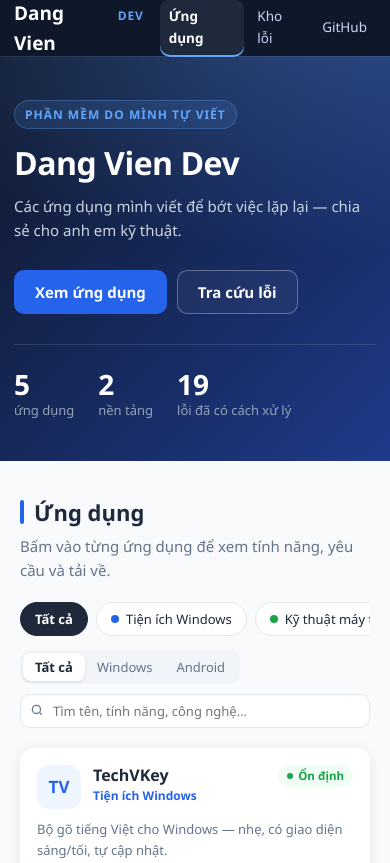
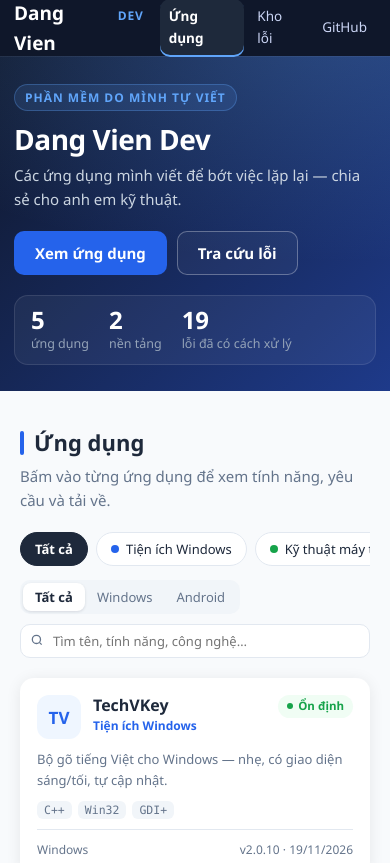
Before and after one commit to dangvien-dev/dangvien-dev.github.io, a plain HTML site: page index.html in a window 390 px wide. Shown: the top 863 px of the page. Drawn offline with Linux system fonts and the light colour scheme.

Commit message:
Thu gọn khối mở đầu: padding, cỡ chữ; số liệu sang cột phải
Desktop 1536x730: chiều cao khối mở đầu ~460px -> 253px, danh sách ứng dụng
hiện ngay màn hình đầu. Kho lỗi: 269px. Mobile: số liệu xuống dưới nút.

Co-Authored-By: Claude Opus 5.5 <noreply@anthropic.com>
Claude-Session: https://claude.ai/code/session_01LMCmqaxqyUQGciBAbCgPpk

```diff
--- a/assets/app.js
+++ b/assets/app.js
@@ -196,13 +196,15 @@
     const platforms = [...new Set(TOOLS.map((t) => t.platform))].filter(Boolean);
     app.innerHTML = `
       <section class="hero-band">
-        <div class="wrap hero-in">
+        <div class="wrap hero-in hero-grid">
+          <div>
           <span class="eyebrow">Phần mềm do mình tự viết</span>
           <h1>${esc(SITE.title || "Dang Vien Dev")}</h1>
           <p>${esc(SITE.subtitle || "")}</p>
           <div class="hero-cta">
             <a class="btn primary lg" href="#apps" id="go-apps">Xem ứng dụng</a>
             ${FIXES.length ? `<a class="btn ghost lg" href="#/loi">Tra cứu lỗi</a>` : ""}
+          </div>
           </div>
           <div class="stats">
             <div><b>${TOOLS.length}</b><span>ứng dụng</span></div>
--- a/assets/style.css
+++ b/assets/style.css
@@ -236,30 +236,31 @@ main { min-height: 60vh; }
     linear-gradient(135deg, #0F172A 0%, #1E3A8A 100%);
   color: #fff;
 }
-.hero-in { padding: 72px 24px 64px; }
-.hero-band.small .hero-in { padding: 34px 24px 38px; }
+.hero-in { padding: 40px 24px 36px; }
+.hero-grid { display: grid; grid-template-columns: 1fr auto; align-items: end; gap: 32px; }
+.hero-band.small .hero-in { padding: 28px 24px 30px; }
 .eyebrow {
   display: inline-block; font-size: 12px; font-weight: 700; letter-spacing: 1px; text-transform: uppercase;
   color: var(--accent-light); background: rgba(96,165,250,.12); border: 1px solid rgba(96,165,250,.3);
-  padding: 4px 10px; border-radius: 999px; margin-bottom: 16px;
+  padding: 3px 10px; border-radius: 999px; margin-bottom: 12px;
 }
-.hero-band h1 { font-size: 44px; line-height: 1.15; margin: 0 0 12px; letter-spacing: -.5px; }
-.hero-band.small h1 { font-size: 32px; margin-bottom: 8px; }
-.hero-band p { margin: 0; max-width: 680px; color: #CBD5E1; font-size: 17px; }
+.hero-band h1 { font-size: 36px; line-height: 1.15; margin: 0 0 8px; letter-spacing: -.5px; }
+.hero-band.small h1 { font-size: 30px; margin-bottom: 6px; }
+.hero-band p { margin: 0; max-width: 680px; color: #CBD5E1; font-size: 16px; }
 .hero-band.small p { font-size: 14.5px; }
 .hero-band p b { color: #fff; }
-.hero-cta { display: flex; gap: 10px; flex-wrap: wrap; margin-top: 28px; }
+.hero-cta { display: flex; gap: 10px; flex-wrap: wrap; margin-top: 20px; }
 .btn.lg { padding: 11px 20px; font-size: 15px; }
 .btn.ghost { color: #fff; border-color: rgba(255,255,255,.3); background: rgba(255,255,255,.04); }
 .btn.ghost:hover { background: rgba(255,255,255,.1); }
-.stats { display: flex; gap: 40px; flex-wrap: wrap; margin-top: 44px; padding-top: 24px; border-top: 1px solid rgba(255,255,255,.12); }
+.stats { display: flex; gap: 28px; flex-wrap: wrap; padding: 14px 22px; border-radius: 14px; background: rgba(255,255,255,.05); border: 1px solid rgba(255,255,255,.1); }
 .stats div { display: flex; flex-direction: column; }
-.stats b { font-size: 28px; line-height: 1.1; }
-.stats span { color: #94A3B8; font-size: 13px; }
+.stats b { font-size: 24px; line-height: 1.15; }
+.stats span { color: #94A3B8; font-size: 12.5px; white-space: nowrap; }
 .hero-band .crumb { margin-bottom: 14px; }
 .hero-band .crumb a, .hero-band .crumb span { color: #94A3B8; }
 .hero-band .crumb a:hover { color: #fff; }
-.search.big { display: block; margin-top: 22px; max-width: 620px; }
+.search.big { display: block; margin-top: 18px; max-width: 620px; }
 .search.big input { width: 100%; height: 48px; font-size: 15px; padding-left: 42px; border-radius: 12px; border-color: transparent; background: #fff; }
 .search.big svg { left: 15px; top: 17px; }
 
@@ -312,11 +313,12 @@ main { min-height: 60vh; }
   .wrap { padding: 0 14px; }
   .topnav-in { height: 56px; }
   .nav a { padding: 7px 9px; font-size: 13.5px; }
-  .hero-in { padding: 44px 14px 40px; }
-  .hero-band.small .hero-in { padding: 26px 14px 28px; }
-  .hero-band h1 { font-size: 32px; }
+  .hero-in { padding: 28px 14px 26px; }
+  .hero-grid { grid-template-columns: 1fr; gap: 20px; }
+  .hero-band.small .hero-in { padding: 22px 14px 24px; }
+  .hero-band h1 { font-size: 28px; }
   .hero-band p { font-size: 15px; }
-  .stats { gap: 24px; margin-top: 30px; }
+  .stats { gap: 20px; padding: 10px 16px; }
   .section { padding: 34px 0; }
   .section-head h2 { font-size: 22px; }
   .toolbar-right, .search, .search input { width: 100%; }
```
